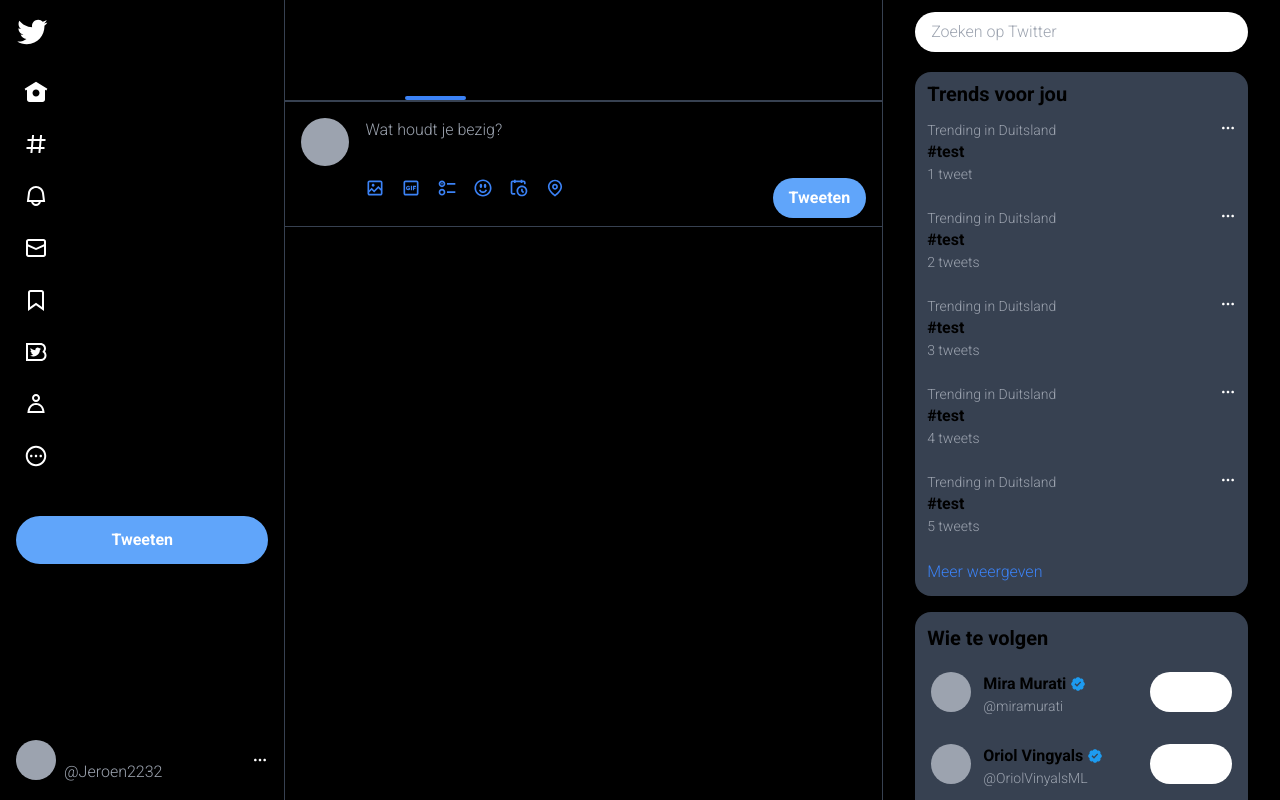
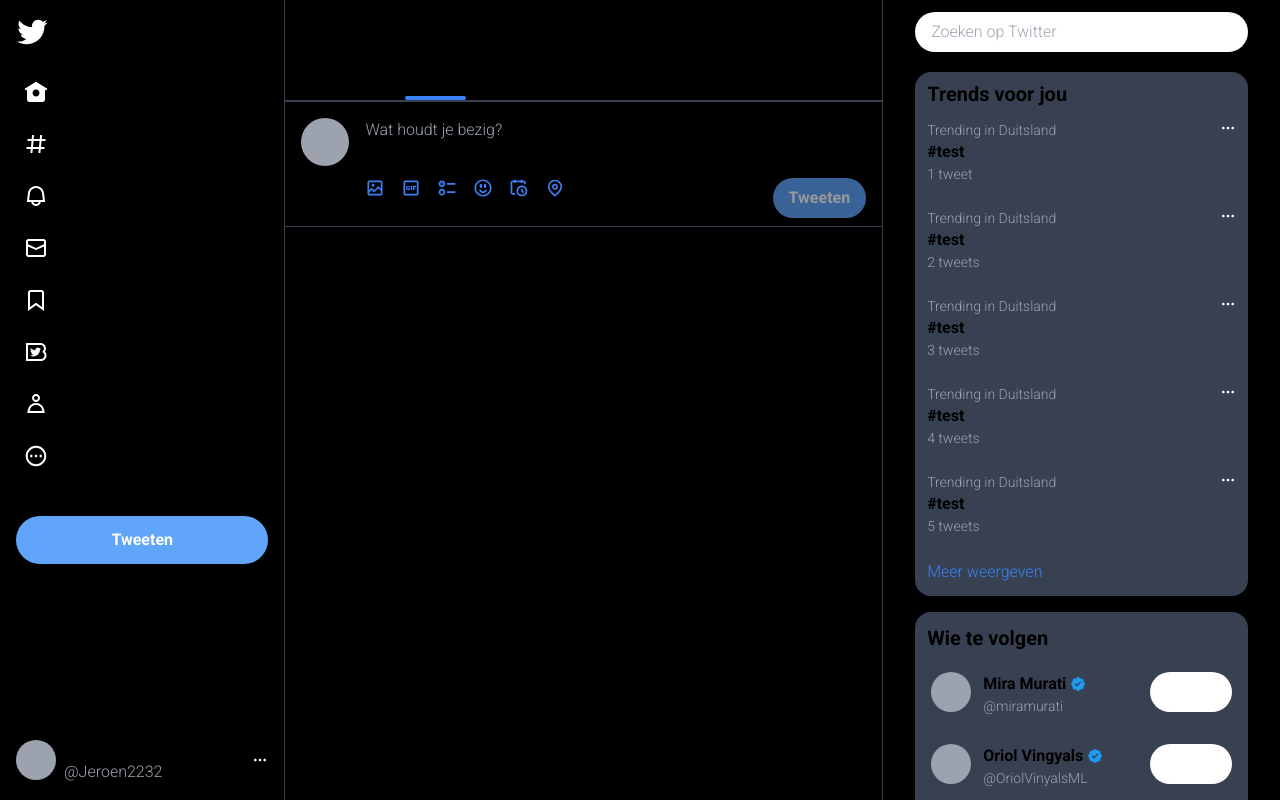
Before and after one commit to jwnelen/twitter-clone, a Next.js app: page / in a window 1280 px wide. Built offline with nearby package versions, Linux system fonts and the light colour scheme.

Commit message:
Button can be disabled

```diff
--- a/components/UI/Button.tsx
+++ b/components/UI/Button.tsx
@@ -6,10 +6,11 @@
 type ButtonProps = {
   className?: string;
   children: React.ReactNode;
+  disabled?: boolean;
 }
 
 const Button = forwardRef<Ref, ButtonProps>((props, ref) => {
-  const {className, children, ...rest} = props;
+  const {className, children, disabled, ...rest} = props;
 
   const merged = clsx(
     "bg-blue-400 py-2 px-4 rounded-full text-white font-bold",
@@ -17,7 +18,7 @@
   )
 
   return (
-    <button ref={ref} className={merged} {...rest}>
+    <button ref={ref} className={merged} disabled={disabled} {...rest}>
       {children}
     </button>
   );
--- a/components/tweetComposer.tsx
+++ b/components/tweetComposer.tsx
@@ -1,14 +1,20 @@
 import {ImageIcon, GIFIcon, PollIcon, SmileyIcon, PlanIcon, LocationIcon} from "./icons";
 import Button from "./UI/Button";
+import {useState} from "react";
 
 const TweetComposer = () => {
+  const [text, setText] = useState<string>("");
+
   return (
     <div>
       <div className={"flex w-full"}>
         <div className={"rounded-full bg-gray-400 w-12 h-12 m-4"}></div>
         <div className={"grow"}>
           <div className="w-full mb-5">
-            <input className={"w-full bg-black py-4"} placeholder={"Wat houdt je bezig?"}></input>
+            <input className={"w-full bg-black py-4"}
+                   value={text}
+                   onChange={(e) => setText(e.target.value)}
+                   placeholder={"Wat houdt je bezig?"}></input>
           </div>
           <div className={"flex gap-4"}>
             <ImageIcon></ImageIcon>
@@ -18,7 +24,7 @@
             <PlanIcon></PlanIcon>
             <LocationIcon></LocationIcon>
             <div className={"grow"}></div>
-            <Button className={"mr-4 mb-2"}>Tweeten</Button>
+            <Button disabled={text?.length < 1} className={"mr-4 mb-2 disabled:opacity-60"}>Tweeten</Button>
           </div>
         </div>
       </div>
```
